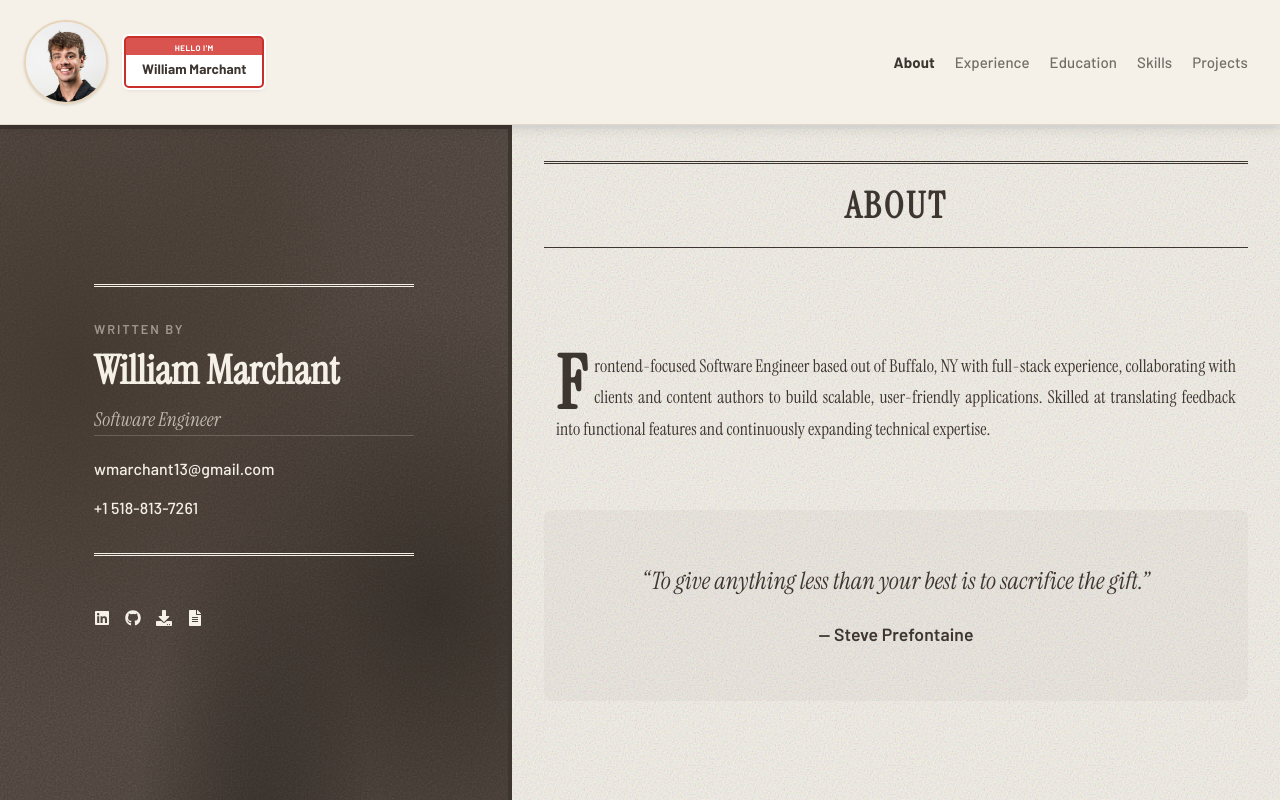
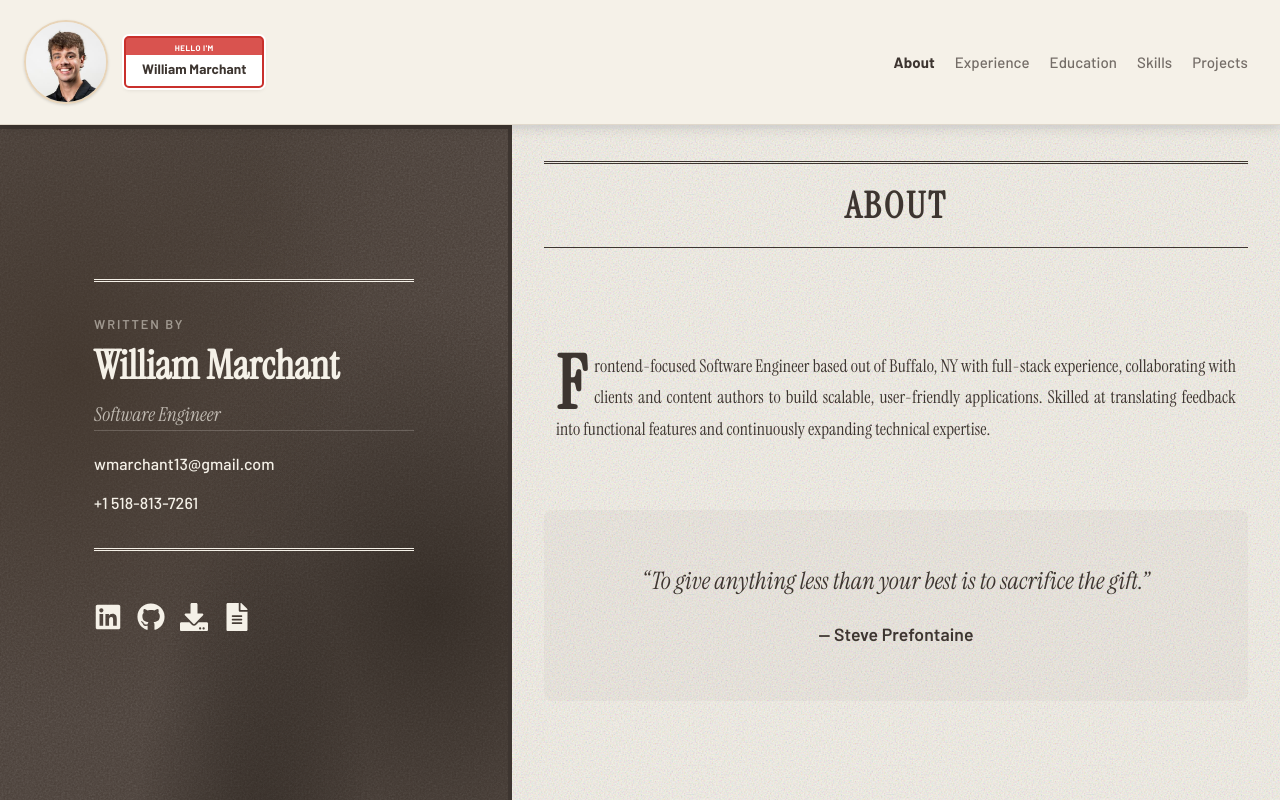
Before and after one commit to wmarchant13/Personal-Website, a Next.js app: page / in a window 1280 px wide. Built offline with nearby package versions, Linux system fonts and the light colour scheme.

Commit message:
fix(main): resume download and icon styles

```diff
--- a/src/components/experience/styles.module.scss
+++ b/src/components/experience/styles.module.scss
@@ -103,5 +103,16 @@
 
   svg {
     color: #3d3530;
+    width: 28px;
+    height: 28px;
+    transition:
+      width 0.12s ease,
+      height 0.12s ease,
+      color 0.12s ease;
+
+    @include mobile {
+      width: 20px;
+      height: 20px;
+    }
   }
 }
--- a/src/components/hero/styles.module.scss
+++ b/src/components/hero/styles.module.scss
@@ -160,6 +160,17 @@
 
   svg {
     color: #f5f1e8;
+    width: 28px;
+    height: 28px;
+    transition:
+      width 0.12s ease,
+      height 0.12s ease,
+      color 0.12s ease;
+
+    @include mobile {
+      width: 20px;
+      height: 20px;
+    }
   }
 }
 
--- a/src/components/home-page/home.module.scss
+++ b/src/components/home-page/home.module.scss
@@ -229,6 +229,17 @@
 
   svg {
     color: #3d3530;
+    width: 28px;
+    height: 28px;
+    transition:
+      width 0.12s ease,
+      height 0.12s ease,
+      color 0.12s ease;
+
+    @include mobile {
+      width: 20px;
+      height: 20px;
+    }
   }
 }
 
--- a/src/components/project/styles.module.scss
+++ b/src/components/project/styles.module.scss
@@ -88,5 +88,16 @@
 
   svg {
     color: #3d3530;
+    width: 28px;
+    height: 28px;
+    transition:
+      width 0.12s ease,
+      height 0.12s ease,
+      color 0.12s ease;
+
+    @include mobile {
+      width: 20px;
+      height: 20px;
+    }
   }
 }
--- a/src/data/homeData.tsx
+++ b/src/data/homeData.tsx
@@ -19,6 +19,7 @@ import {
 import { DiGithubBadge } from "react-icons/di";
 import { TbWebhook } from "react-icons/tb";
 import { FaLinkedin, FaGithub, FaDownload, FaFileAlt } from "react-icons/fa";
+import { assetPath } from "@/utililties/assetPath";
 
 export const homeData: HomePageProps = {
   heroSection: {
@@ -41,7 +42,7 @@ export const homeData: HomePageProps = {
         external: true,
       },
       {
-        href: "/resume.pdf",
+        href: assetPath("/resume.pdf"),
         label: "Download Resume",
         icon: <FaDownload />,
         download: "William_Marchant_Resume.pdf",
```
